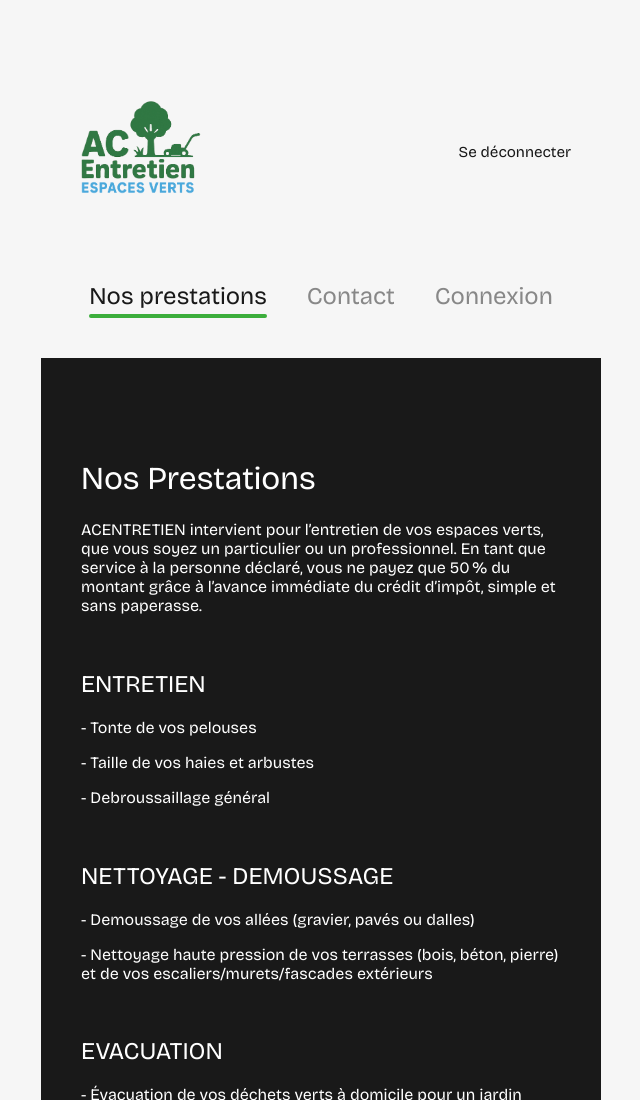
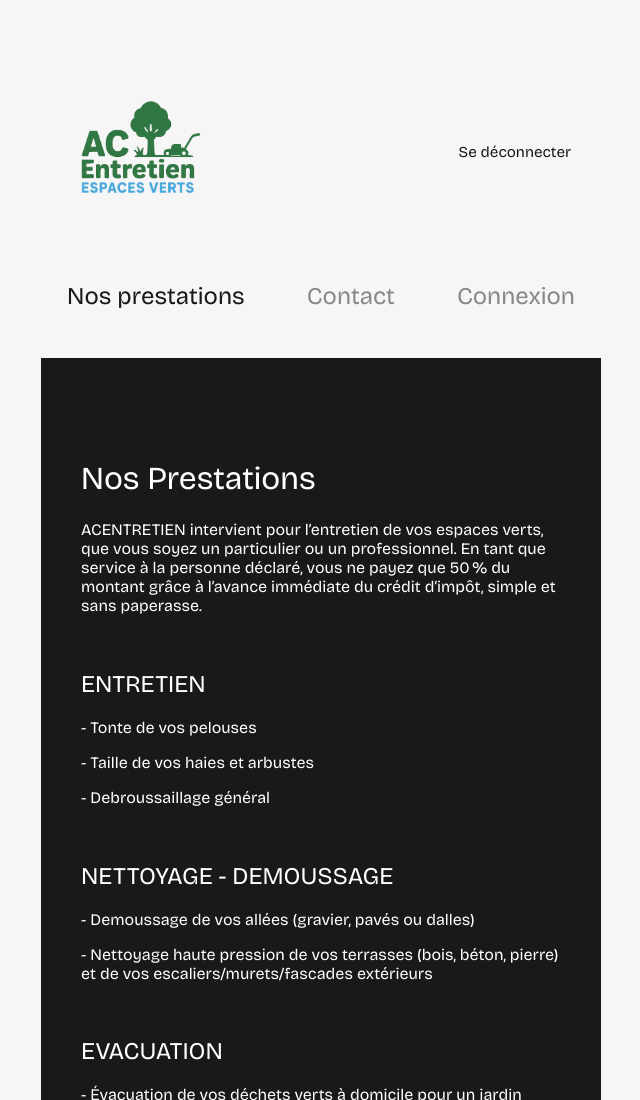
Before and after one commit to AxelCEntretien/AC-Entretien-2025, a website: page public/index.html in a window 1280 px wide. Shown: the top 1100 px of the page, without its empty margins (319-959 px from the left). Drawn offline with nearby package versions, Linux system fonts and the light colour scheme; no server answers.

Commit message:
Update style.css

```diff
--- a/public/css/style.css
+++ b/public/css/style.css
@@ -167,23 +167,24 @@ label {
 }
 .tab-bar {
   display: flex;
-    justify-content: center;
-    position: relative;
+  justify-content: space-between;
+  flex-wrap: nowrap;
+  overflow-x: auto;
+  gap: 10px;
   margin: 30px 0 40px;
-    gap: 40px;
 }
 
 .tab {
-    font-family: 'Bricolage Grotesque', sans-serif;
-    font-size: 1.5rem;          /* 👈 taille par défaut pour desktop */
-    font-weight: bold;          /* 👈 met en gras */
+  flex: 1 1 auto;
+  text-align: center;
+  font-size: clamp(1rem, 4vw, 1.5rem);
+  font-weight: bold;
   color: #888;
   cursor: pointer;
   padding: 8px 0;
-    position: relative;
   transition: color 0.3s ease;
+  white-space: nowrap;
 }
-
 
 .tab.active {
     color: #191919;
```
Lines whose indentation alone changed are shown as unchanged.
